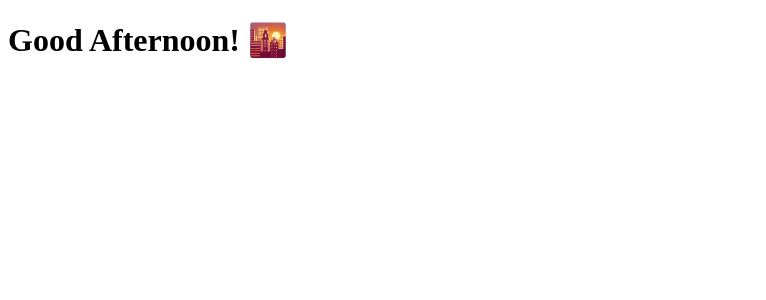
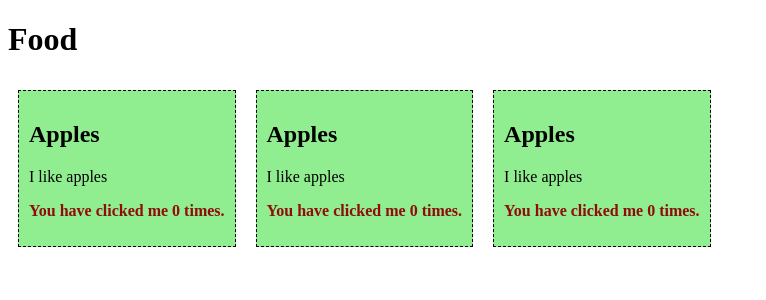
Before and after one commit to kporoceo/webprog-vuejs, a Vue app in the folder vue-project/: page / in a window 1280 px wide. Shown: the top 300 px of the page, without its empty margins (0-766 px from the left). Built offline with nearby package versions, Linux system fonts and the light colour scheme.

Commit message:
wk08 d02 t02

```diff
--- a/vue-project/src/App.vue
+++ b/vue-project/src/App.vue
@@ -1,6 +1,18 @@
 <template>
-  <h1>Good Afternoon! 🌇</h1>
+  <h1>Food</h1>
+  <food-item/>
+  <food-item/>
+  <food-item/>
 </template>
 
 <script></script>
-<style></style>
+
+<style>
+  #app > div {
+        border: dashed black 1px;
+        display: inline-block;
+        margin: 10px;
+        padding: 10px;
+        background-color: lightgreen;
+    }
+</style>
--- /dev/null
+++ b/vue-project/src/components/FoodItem.vue
@@ -0,0 +1,31 @@
+<template>
+  <div v-on:click="countClicks">
+    <h2>{{ name }}</h2>
+    <p>{{ message }}</p>
+    <p id="red">You have clicked me {{ clicks }} times.</p>
+  </div>
+</template>
+
+<script>
+export default {
+  data() {
+    return {
+      name: 'Apples',
+      message: 'I like apples',
+      clicks: 0
+    }
+  },
+  methods: {
+    countClicks() {
+      this.clicks++;
+    }
+  }
+}
+</script>
+
+<style>
+  #red {
+    font-weight: bold ;
+    color: rgb(144, 12, 12);
+  }
+</style>
--- a/vue-project/src/main.js
+++ b/vue-project/src/main.js
@@ -1,4 +1,8 @@
 import { createApp } from 'vue'
+
 import App from './App.vue'
+import FoodItem from './components/FoodItem.vue'
 
-createApp(App).mount('#app')
+const app = createApp(App)
+app.component('food-item', FoodItem)
+app.mount('#app')
```
